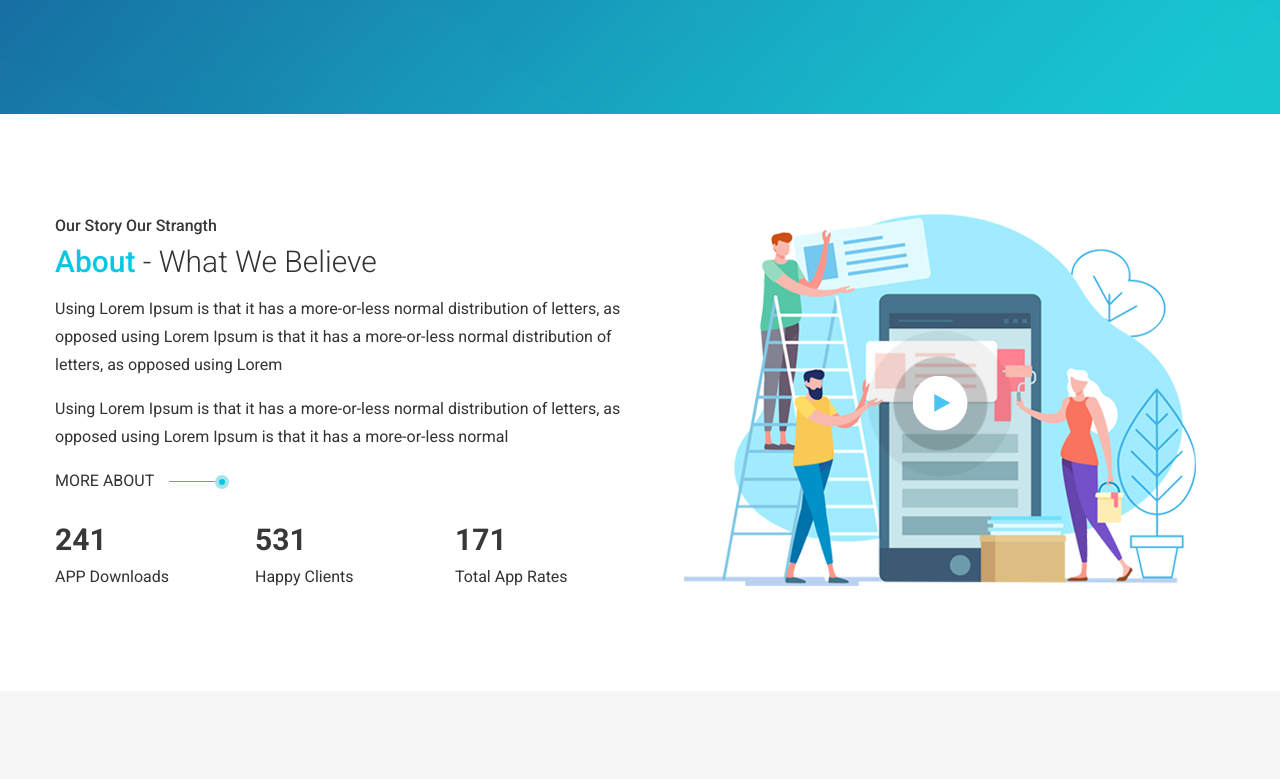
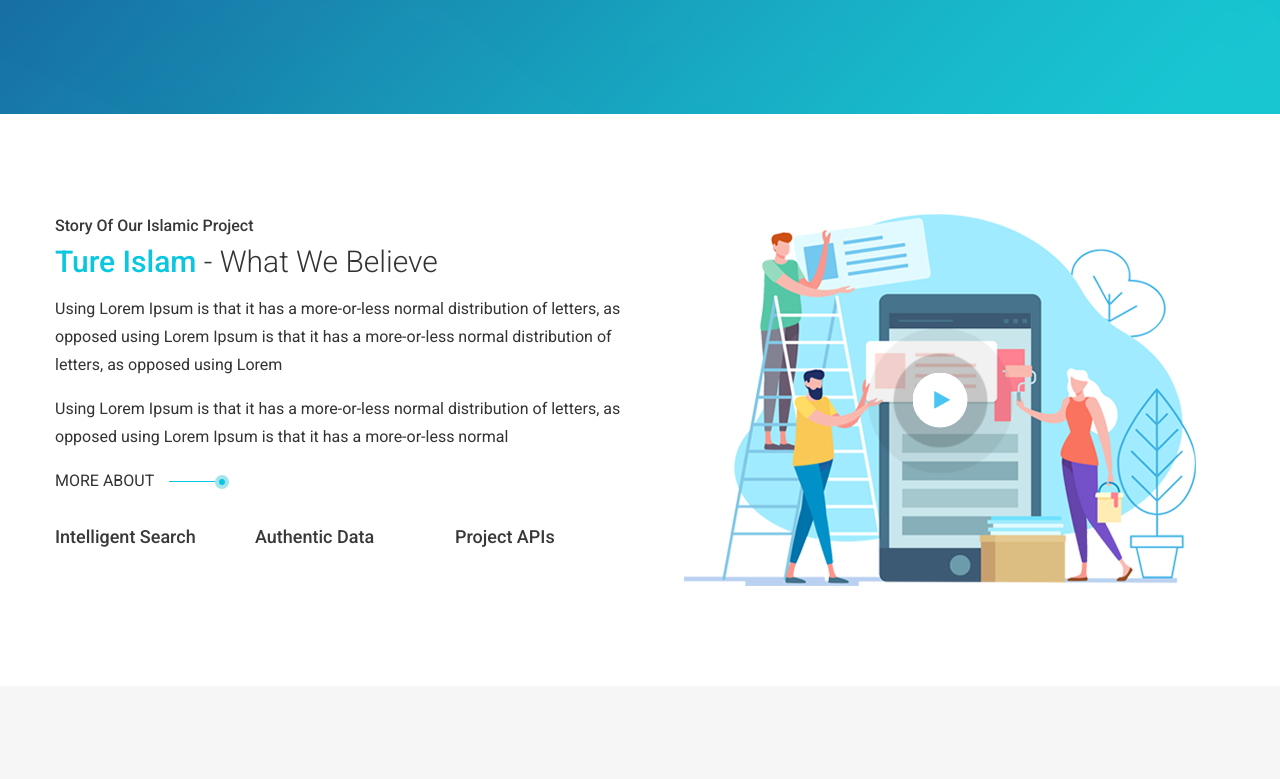
Before and after one commit to octabytes/old-offical-site, a plain HTML site: page index-3.html in a window 1280 px wide. Shown: the part 686-1465 px from the top of the page. Drawn offline with Linux system fonts and the light colour scheme; files whose address does not match are found by name.

Commit message:
Adding True Islam project

```diff
--- a/index-3.html
+++ b/index-3.html
@@ -3,7 +3,7 @@
 <head>
     <meta charset="utf-8">
     <meta http-equiv="x-ua-compatible" content="ie=edge">
-    <title>OctaByte - Everything is well planned</title>
+    <title>OctaByte - Advancing beyond</title>
     <meta name="description" content="">
     <meta name="viewport" content="width=device-width, initial-scale=1">
     <!-- Favicon -->
@@ -81,7 +81,7 @@
                     <div class="col-lg-12">
                         <div class="slider-text-info text-white">
                             <h4>We Are OctaByte</h4>
-                            <h1>OctaByte -  <span>Try Hard & Make <br> Your Dream True</span></h1>
+                            <h1>OctaByte -  <span>Advancing beyond! <br> Vision for detail.</span></h1>
                             <div class="slider-button">
                                 <a href="#" class="slider-btn theme-btn">Read More</a>
                                 <a href="#" class="slider-btn white-btn">Contact Us</a>
@@ -137,8 +137,8 @@
                 <div class="col-lg-6 col-md-12  order-2 order-lg-1">
                     <div class="about-content-inner">
                         <div class="about-title">
-                            <h4>Our Story Our Strangth</h4>
-                            <h2>About<span> - What We Believe</span></h2>
+                            <h4>Story of Our Islamic Project</h4>
+                            <h2>Ture Islam<span> - What We Believe</span></h2>
                         </div>
                         <div class="about-text">
                             <p>Using Lorem Ipsum is that it has a more-or-less normal distribution of letters, as opposed  using Lorem Ipsum is that it has a more-or-less normal distribution of letters, as opposed  using Lorem
@@ -154,24 +154,21 @@
                                     <div class="col-lg-4 col-sm-4">
                                         <!-- counter start -->
                                         <div class="counter">
-                                            <h3 class="counter-active">241</h3>
-                                            <p>APP Downloads</p>
+                                            <h4>Intelligent Search</h4>
                                         </div>
                                         <!-- counter end -->
                                     </div>
                                     <div class="col-lg-4 col-sm-4">
                                         <!-- counter start -->
                                         <div class="counter">
-                                            <h3 class="counter-active">531</h3>
-                                            <p>Happy Clients</p>
+                                            <h4>Authentic Data</h4>
                                         </div>
                                         <!-- counter end -->
                                     </div>
                                     <div class="col-lg-4 col-sm-4">
                                         <!-- counter start -->
                                         <div class="counter">
-                                            <h3 class="counter-active">171</h3>
-                                            <p>Total App Rates</p>
+                                            <h4>Project APIs</h4>
                                         </div>
                                         <!-- counter end -->
                                     </div>
```
